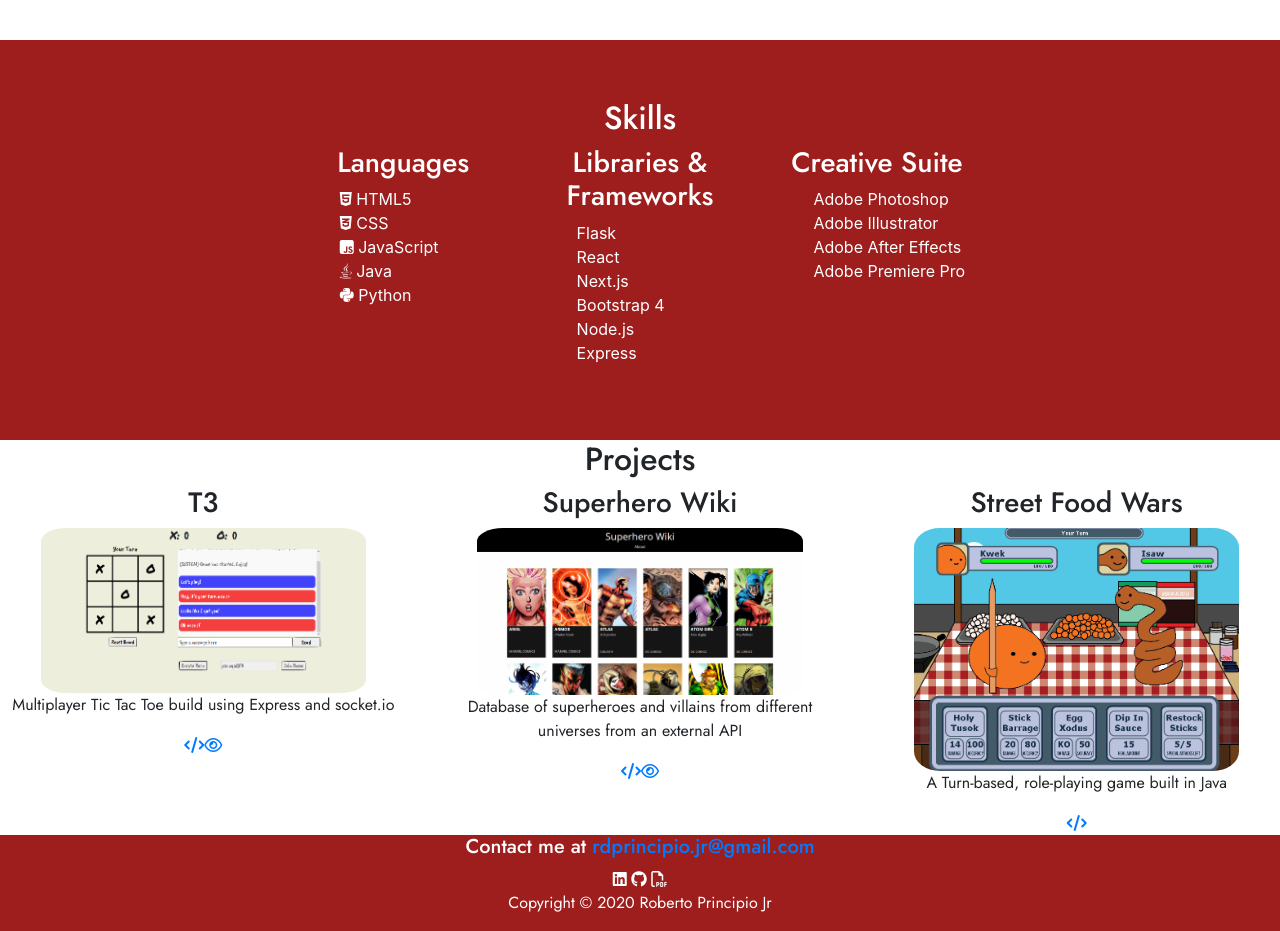
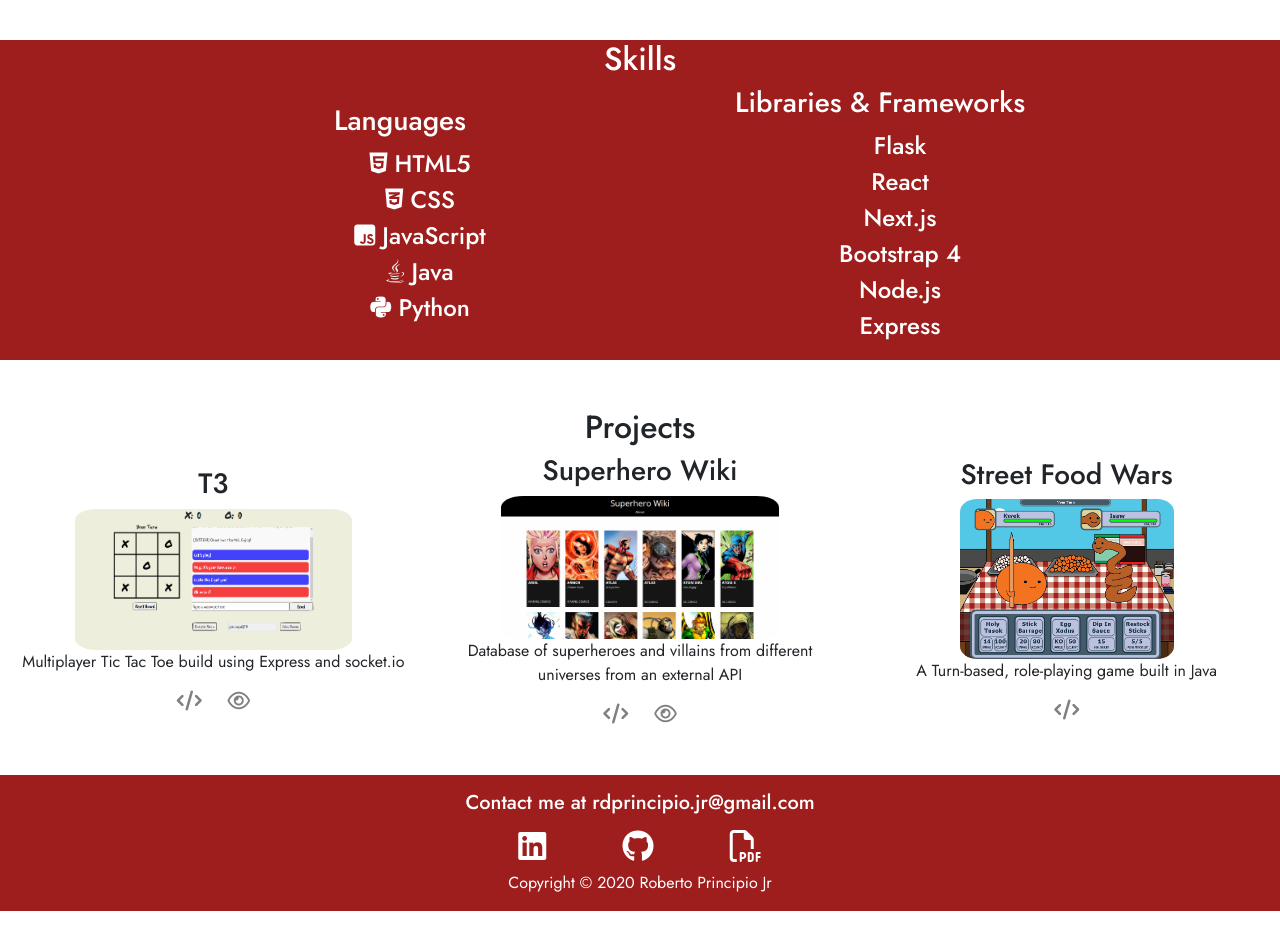
Before and after one commit to rdp-jr/portfolio, a Svelte app: page / in a window 1280 px wide. Shown: the part 1160-2091 px from the top of the page. Built offline with nearby package versions, Linux system fonts and the light colour scheme.

Commit message:
responsive

```diff
--- a/src/App.svelte
+++ b/src/App.svelte
@@ -33,7 +33,8 @@
   h2,
   h3,
   p,
-  h5 {
+  h5,
+  li {
 		font-family: "Jost", sans-serif;
 		text-align: center;
   }
@@ -42,9 +43,11 @@
   }
 
   .s-skills {
-    height: 50vh;
+    /* padding-top: 5em; */
+    height: 100%;
 		background-color: var(--redColor);
-		color: white;
+    color: white;
+    /* padding-bottom: 5em; */
   }
 
   footer {
@@ -54,6 +57,7 @@
 
   .a-icon {
     color: white;
+    font-size: 2em;
   }
 
   .a-icon:hover {
@@ -63,6 +67,31 @@
   .h-contact {
     color: white;
   }
+
+  .projectGrid {
+    grid-template-columns: repeat(auto-fit, minmax(240px, 1fr));
+    /* grid-template-columns:repeat(3, 1fr); */
+    display: grid;
+    align-items: center;
+    grid-row-gap: 1rem;
+  }
+
+  .a-mail {
+    color: white;
+  }
+
+  .a-mail:hover {
+    text-decoration: none;
+    color: black;
+    /* background-size: 4px 50px; */
+    /* background-size: 100px 100px; */
+  }
+
+  li {
+    font-weight: 500;
+    font-size: 1.5em;
+  }
+
 </style>
 
 <header>
@@ -86,8 +115,8 @@
     class="d-flex flex-column justify-content-center align-items-center s-skills">
     <h2>Skills</h2>
 
-    <div class="row no-gutter">
-      <div class="col">
+    <div class="row no-gutter w-75">
+      <div class="col d-flex flex-column justify-content-center align-items-center">
         <h3>Languages</h3>
         <ul>
           <li>
@@ -112,7 +141,7 @@
           </li>
         </ul>
       </div>
-      <div class="col">
+      <div class="col d-flex flex-column justify-content-center align-items-center">
         <h3>Libraries & Frameworks</h3>
         <ul>
           <li>Flask</li>
@@ -125,25 +154,14 @@
 
       </div>
 
-      <div class="col">
-        <h3>Creative Suite</h3>
-        <ul>
-          <li>Adobe Photoshop</li>
-          <li>Adobe Illustrator</li>
-          <li>Adobe After Effects</li>
-          <li>Adobe Premiere Pro</li>
-        </ul>
-
-      </div>
-
     </div>
   </section>
   <section
     class="d-flex flex-column justify-content-center align-items-center
-    s-projects">
+    s-projects mt-5">
     <h2>Projects</h2>
 
-    <div class="row">
+    <div class="w-100 projectGrid">
     <div class="col">
       <Project {...project1} />
     </div>
@@ -159,13 +177,13 @@
   </section>
 </main>
 
-<footer class="d-flex flex-column justify-content-center align-items-center">
+<footer class="d-flex flex-column justify-content-center align-items-center mt-5">
 
-  <h5 class="h-contact">
+  <h5 class="h-contact pt-3">
     Contact me at
-    <a href="mailto:rdprincipio.jr@gmail.com">rdprincipio.jr@gmail.com</a>
+    <a href="mailto:rdprincipio.jr@gmail.com" class="a-mail">rdprincipio.jr@gmail.com</a>
   </h5>
-  <div>
+  <div class="w-25 d-flex justify-content-around">
     <a
       class="a-icon"
       href="https://www.linkedin.com/in/rdprincipiojr/"
--- a/src/components/Landing.svelte
+++ b/src/components/Landing.svelte
@@ -3,8 +3,10 @@
 
 <style>
 .d-landing {
-  background-color: var(--redColor);
+  /* background-color: var(--redColor); */
   height: 100vh;
+
+  background-image: linear-gradient(45deg, rgba(86, 86, 86,0.04) 0%, rgba(86, 86, 86,0.04) 50%,rgba(169, 169, 169,0.04) 50%, rgba(169, 169, 169,0.04) 71%,rgba(251, 251, 251,0.04) 71%, rgba(251, 251, 251,0.04) 100%),linear-gradient(45deg, rgba(86, 86, 86,0.04) 0%, rgba(86, 86, 86,0.04) 56%,rgba(169, 169, 169,0.04) 56%, rgba(169, 169, 169,0.04) 67%,rgba(251, 251, 251,0.04) 67%, rgba(251, 251, 251,0.04) 100%),linear-gradient(135deg, rgba(86, 86, 86,0.04) 0%, rgba(86, 86, 86,0.04) 4%,rgba(169, 169, 169,0.04) 4%, rgba(169, 169, 169,0.04) 75%,rgba(251, 251, 251,0.04) 75%, rgba(251, 251, 251,0.04) 100%),linear-gradient(90deg, rgb(0,0,0),rgb(0,0,0));
 }
 
 h1, h2 {
@@ -16,16 +18,16 @@
   font-family: 'Jost', sans-serif;
   font-weight: 700;
   text-align: center;
+  font-size: 5em;
 }
 
 .h-sub {
-
+ color: var(--redColor);
+ font-size: 3em;
 }
 
 </style>
 <div class="d-landing d-flex justify-content-center align-items-center flex-column">
 <h1 class="h-name">Roberto Principio Jr.</h1>
-<h2 class="h-sub">Web Developer</h2>
-
-
+<h2 class="h-sub">Software Engineer</h2>
 </div>
--- a/src/components/Project.svelte
+++ b/src/components/Project.svelte
@@ -17,7 +17,8 @@
   } */
 
   .img-fluid {
-    max-width: 80%;
+    max-width: 70%;
+    max-height: 20vh;
     /* border-radius: 100%; */
     border-radius: 8%;
     transition: 0.25s;
@@ -28,6 +29,15 @@
   font-family: "Jost", sans-serif;
 		text-align: center;
 }
+
+.icon {
+  font-size: 1.25em;
+  color: grey;
+}
+
+.icon:hover {
+  color: black;
+}
 </style>
 
 <div class="project-card d-flex justify-content-center flex-column align-items-center">
@@ -36,14 +46,14 @@
   <img class="img-fluid" src={picture} alt={`${name} - ${description}`} />
   <p>{description}</p>
 
-<div class="d-flex justify-content-center">
+<div class="d-flex justify-content-around w-25">
 
       <a href={urlCode} target="_noblank">
-        <i class="fas fa-code" />
+        <i class="fas fa-code icon" />
       </a>
       {#if urlView}
         <a href={urlView} target="_noblank">
-        <i class="far fa-eye" />
+        <i class="far fa-eye icon" />
       </a>
       {/if}
 
@@ -51,24 +61,3 @@
 
 
 </div>
-
-<!-- <div class="card">
-  <div class="card-title d-flex justify-content-center"><h1>{name}</h1></div>
-  <div class="card-body">
-    {#if picture}
-      <img
-        class="img-fluid"
-        src={picture}
-        alt={`${name} - ${description}`} />
-    {/if}
-
-    <div class="d-flex justify-content-around">
-      <a href={urlCode} target="_noblank">
-        <i class="fas fa-code" />
-      </a>
-      <a href={urlView} target="_noblank">
-        <i class="far fa-eye" />
-      </a>
-    </div>
-  </div>
-</div> -->
```
